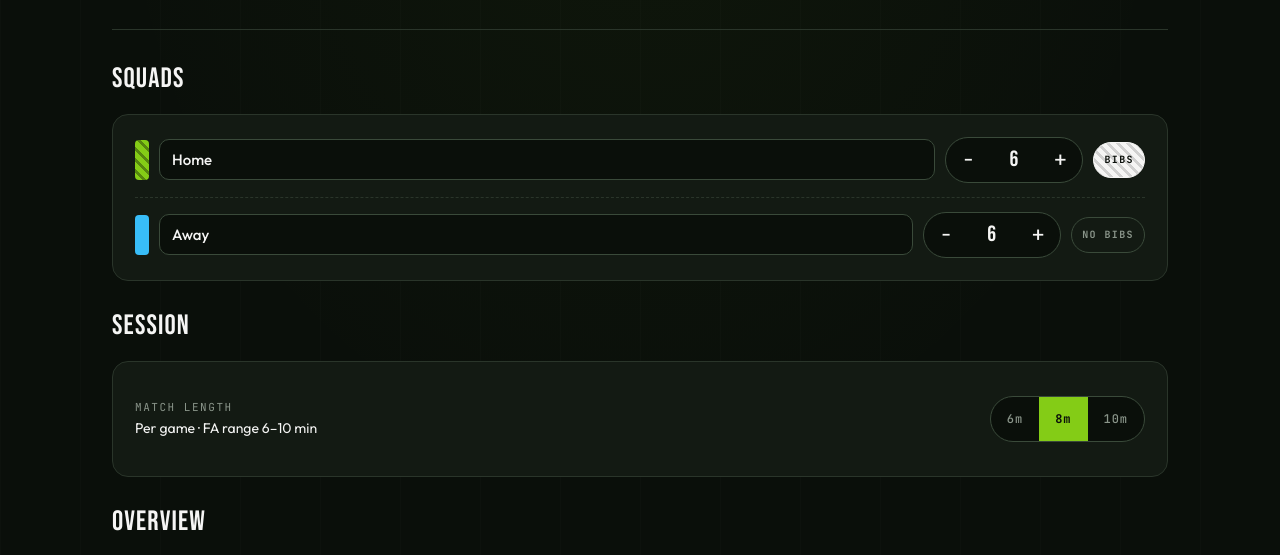
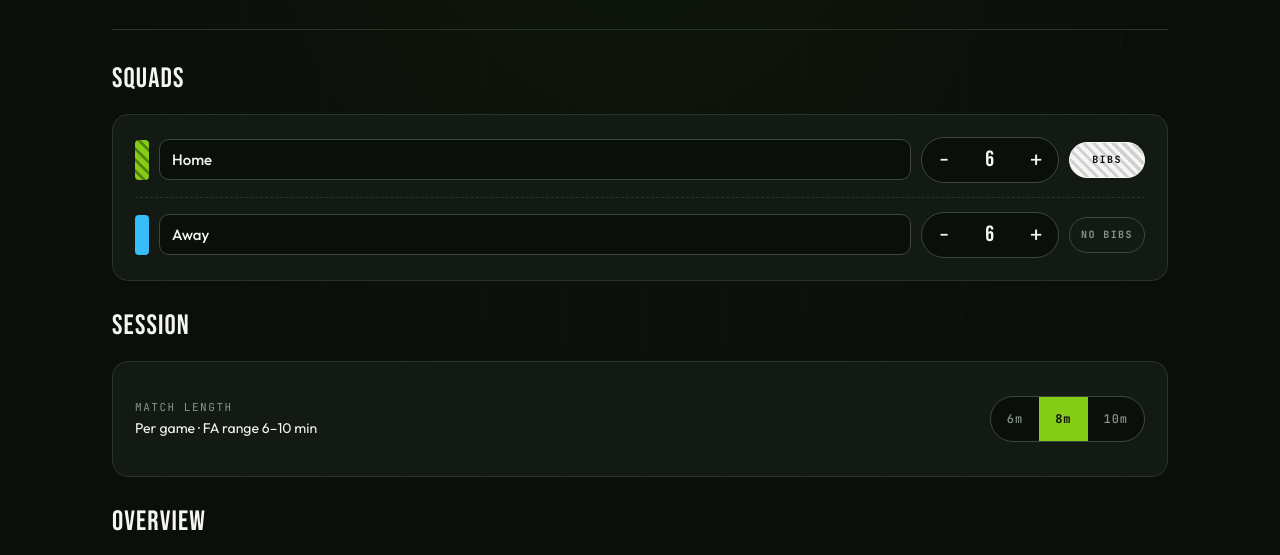
Before and after one commit to hc88/3v3-match-builder, a plain HTML site: page index.html in a window 1280 px wide. Shown: the part 186-741 px from the top of the page. Drawn offline with Linux system fonts and the light colour scheme.

Commit message:
Match bibs/no-bibs toggle widths
Add min-width and text-align so both states sit on the same vertical
column regardless of label length.

Co-Authored-By: Claude Opus 4.7 (1M context) <noreply@anthropic.com>

```diff
--- a/index.html
+++ b/index.html
@@ -278,6 +278,8 @@
     border-radius: 999px;
     padding: 6px 10px;
     height: 36px;
+    min-width: 76px;
+    text-align: center;
     font-family: 'JetBrains Mono', monospace;
     font-size: 10px;
     letter-spacing: 0.14em;
```
